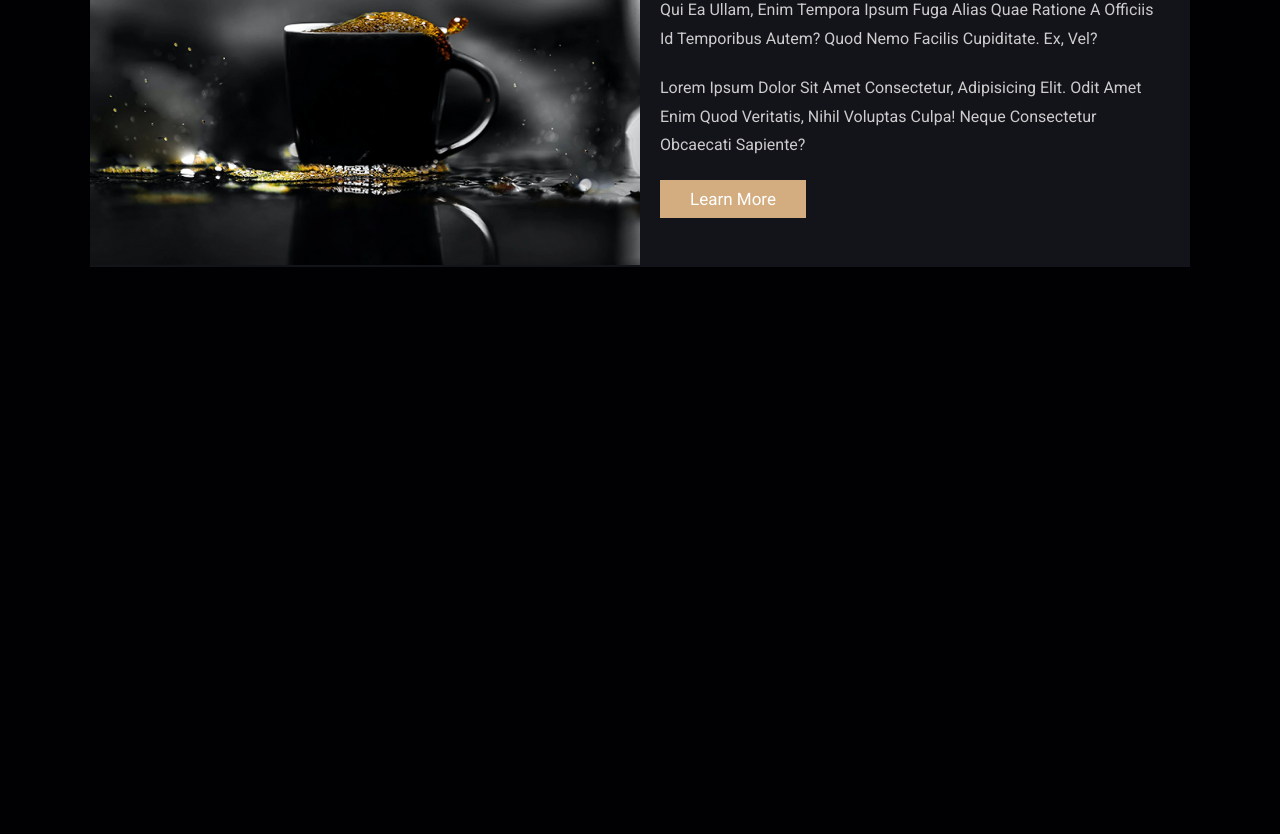
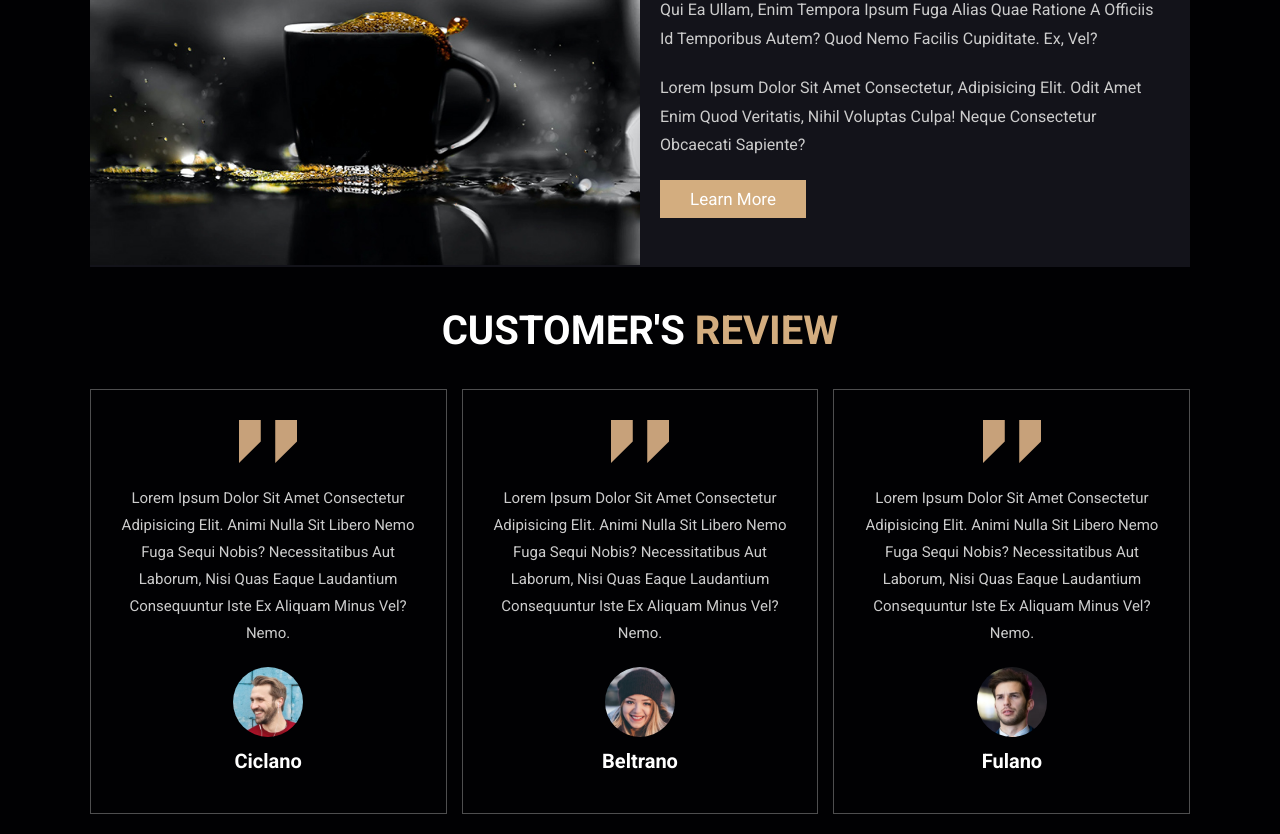
Before and after one commit to SilvanMoura/emporium-coffe-vue, a Vue app: page / in a window 1280 px wide. Shown: the part 1029-1863 px from the top of the page. Before the commit the page ends 1316 px from the top, so only its background shows below. Built offline with nearby package versions, Linux system fonts and the light colour scheme.

Commit message:
Review creation and styling

```diff
--- a/src/App.vue
+++ b/src/App.vue
@@ -2,19 +2,22 @@
   <Header />
   <Home />
   <About />
+  <Review />
 </template>
 
 <script>
 import Header from './components/Header.vue'
 import Home from './components/Home.vue'
 import About from './components/About.vue'
+import Review from './components/Review.vue'
 
 export default {
   name: 'App',
   components: {
     Header,
     Home,
-    About
+    About,
+    Review
   }
 }
 </script>
--- /dev/null
+++ b/src/components/Review.vue
@@ -0,0 +1,98 @@
+<template>
+    <section class="review" id="review">
+
+        <h1 class="heading"> customer's <span>review</span> </h1>
+
+        <div class="box-container">
+
+            <div class="box">
+                <img src="images/quote-img.png" alt="" class="quote">
+                <p>Lorem ipsum dolor sit amet consectetur adipisicing elit. Animi nulla sit libero nemo fuga sequi nobis? Necessitatibus aut laborum, nisi quas eaque laudantium consequuntur iste ex aliquam minus vel? Nemo.</p>
+                <img src="images/pic-1.png" class="user" alt="">
+                <h3>Ciclano</h3>
+                <div class="stars">
+                    <i class="fas fa-star"></i>
+                    <i class="fas fa-star"></i>
+                    <i class="fas fa-star"></i>
+                    <i class="fas fa-star"></i>
+                    <i class="fas fa-star-half-alt"></i>
+                </div>
+            </div>
+
+            <div class="box">
+                <img src="images/quote-img.png" alt="" class="quote">
+                <p>Lorem ipsum dolor sit amet consectetur adipisicing elit. Animi nulla sit libero nemo fuga sequi nobis? Necessitatibus aut laborum, nisi quas eaque laudantium consequuntur iste ex aliquam minus vel? Nemo.</p>
+                <img src="images/pic-2.png" class="user" alt="">
+                <h3>Beltrano</h3>
+                <div class="stars">
+                    <i class="fas fa-star"></i>
+                    <i class="fas fa-star"></i>
+                    <i class="fas fa-star"></i>
+                    <i class="fas fa-star"></i>
+                    <i class="fas fa-star-half-alt"></i>
+                </div>
+            </div>
+
+            <div class="box">
+                <img src="images/quote-img.png" alt="" class="quote">
+                <p>Lorem ipsum dolor sit amet consectetur adipisicing elit. Animi nulla sit libero nemo fuga sequi nobis? Necessitatibus aut laborum, nisi quas eaque laudantium consequuntur iste ex aliquam minus vel? Nemo.</p>
+                <img src="images/pic-3.png" class="user" alt="">
+                <h3>Fulano</h3>
+                <div class="stars">
+                    <i class="fas fa-star"></i>
+                    <i class="fas fa-star"></i>
+                    <i class="fas fa-star"></i>
+                    <i class="fas fa-star"></i>
+                    <i class="fas fa-star"></i>
+                </div>
+            </div>
+
+        </div>
+
+    </section>
+</template>
+
+<script>
+  export default {
+    name: 'Review'
+  }
+</script>
+
+<style scoped>
+    .review .box-container{
+        display: grid;
+        grid-template-columns: repeat(auto-fit, minmax(30rem, 1fr));
+        gap:1.5rem;
+    }
+
+    .review .box-container .box{
+        border:var(--border);
+        text-align: center;
+        padding:3rem 2rem;
+    }
+
+    .review .box-container .box p{
+        font-size: 1.5rem;
+        line-height: 1.8;
+        color:#ccc;
+        padding:2rem 0;
+    }
+
+    .review .box-container .box .user{
+        height: 7rem;
+        width: 7rem;
+        border-radius: 50%;
+        object-fit: cover;
+    }
+
+    .review .box-container .box h3{
+        padding:1rem 0;
+        font-size: 2rem;
+        color:#fff;
+    }
+
+    .review .box-container .box .stars i{
+        font-size: 1.5rem;
+        color:var(--main-color);
+    }
+</style>
```
